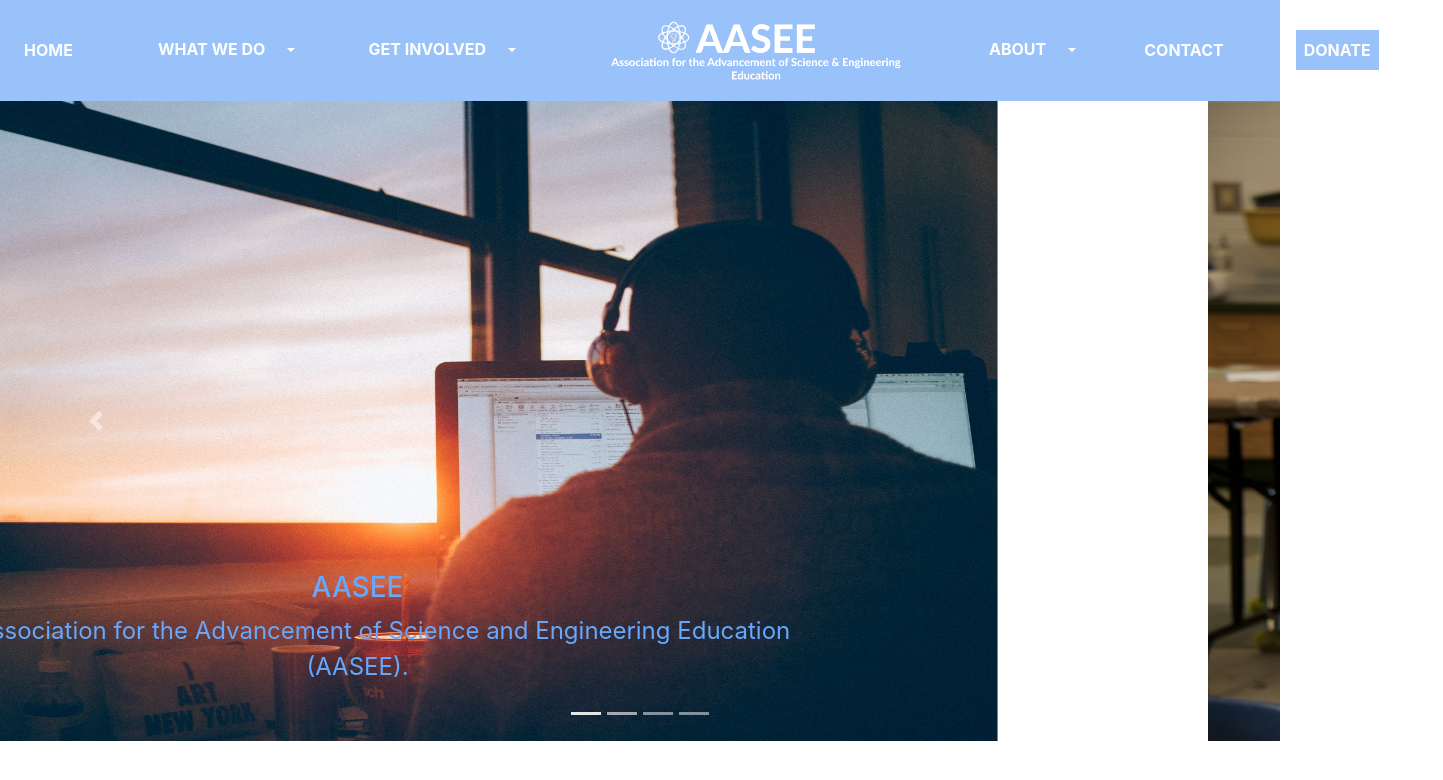
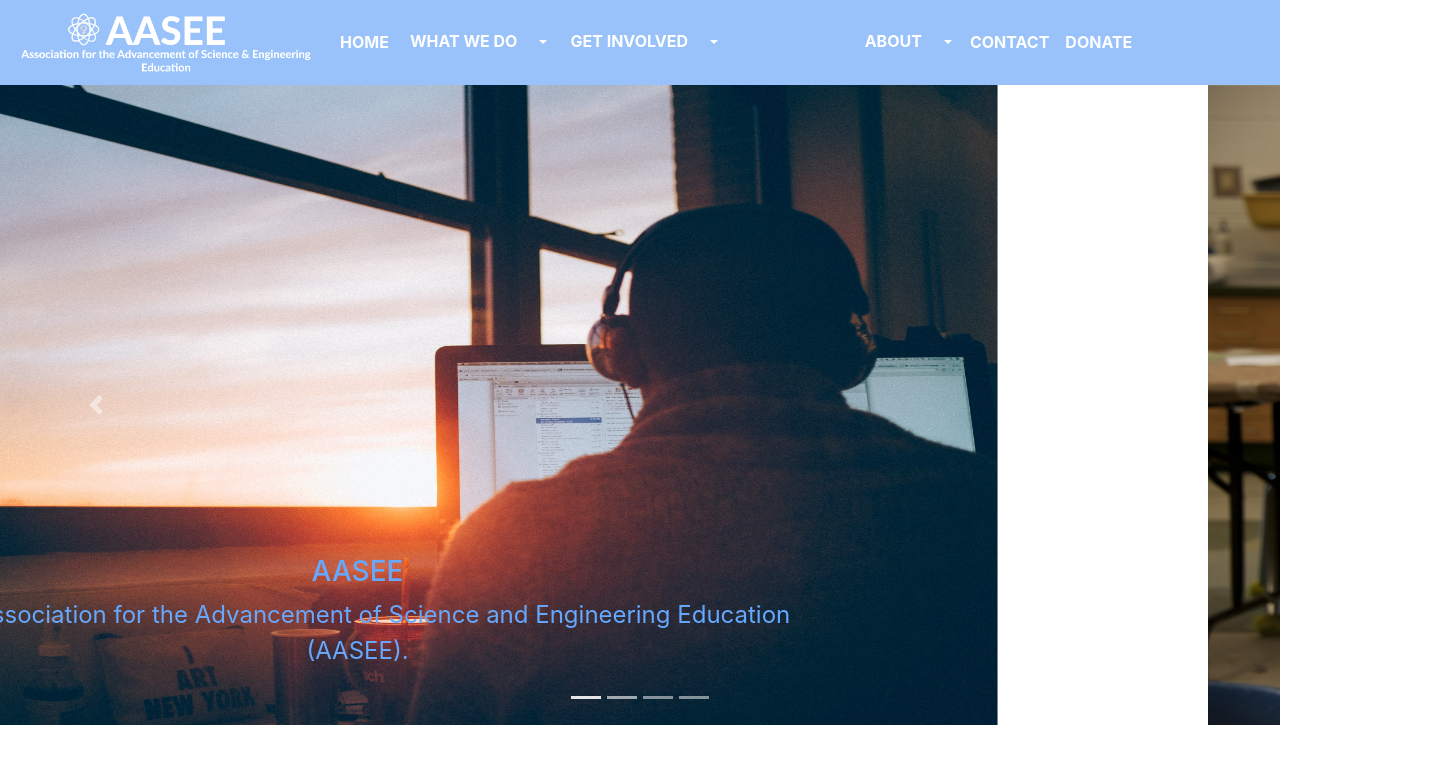
Before and after one commit to MushtabaA/AASEE-Website, a React (Create React App) app in the folder react-bootstrap/: page / in a window 1280 px wide. Shown: the top 780 px of the page, 1443 px wide, since content can reach past the window. Built offline with nearby package versions, Linux system fonts and the light colour scheme.

Commit message:
Finally fixed navbar

```diff
--- a/react-bootstrap/src/components/Top_Navbar.css
+++ b/react-bootstrap/src/components/Top_Navbar.css
@@ -1,3 +1,5 @@
+/*
+
 .navbar-brand {
     width: 100%;
     text-align: center;
@@ -33,34 +35,46 @@
 .navbar-custom {
     background-color: rgba(152, 194, 249, 1);
 }
-/* change the brand and text color */
+
 .navbar-custom .navbar-brand,
 .navbar-custom .navbar-text {
 color: white;
 }
-/* change the link color */
+
 .navbar-custom .navbar-nav .nav-link {
     color: white;
 }
-/* change the color of active or hovered links */
+
 .navbar-custom .nav-item.active .nav-link,
 .navbar-custom .nav-item:hover .nav-link {
     color: white;
+}  */
+
+.color-nav {
+    background-color: rgba(152, 194, 249, 1);
 }
-.sticky {
-    position: fixed;
-    top: 0;
-    width: 100%;
+
+.nav-link:hover{
+    display: inline-block;
+    font-weight: bold;
+    color: black !important;
+    background-color: rgba(152, 194, 249, 1);
+
+}
+ .nav-link {
+     color: white !important;
+     font-weight: bold;
   }
-  .sticky + .content {
-    padding-top: 60px;
+.dropdown-item{
+    background-color: rgba(152, 194, 249, 1);
+    color: white;
+    font-weight: bold;
+}
+.btn-dropdown-toggle {
+    background-color:  rgba(152, 194, 249, 1);
+    color: white;
+    font-weight: bold;
   }
-  .content {
-    padding: 16px;
-  }
-
-  .sticky-element {
-    position: sticky;
-    top: 10;
-    z-index: 1;
- }
+  .dropdown-menu{
+    background-color: rgba(152, 194, 249, 1);
+}
--- a/react-bootstrap/src/components/Top_Navbar.jsx
+++ b/react-bootstrap/src/components/Top_Navbar.jsx
@@ -17,7 +17,147 @@ import "./Top_Navbar.css";
 export default class Top_Navbar extends Component {
     render() {
         return (
-            <Navbar className="navbar navbar-expand-sm navbar-custom sticky content sticky-element" collapseOnSelect expand="lg" variant="light">
+      //       <Navbar className="sticky content sticky-element" collapseOnSelect expand="lg" variant="light">
+      //       <Navbar.Toggle aria-controls="responsive-navbar-nav" />
+      //       <Navbar.Collapse id="responsive-navbar-nav">
+      //         <Nav className="mr-auto">
+      //           <Nav.Link eventKey={1} componentClass={Link} href="/" to="/">HOME</Nav.Link>
+      //           <Dropdown as={ButtonGroup}>
+      //                 <Button variant="dropdown-toggle" href="/what_we_do">WHAT WE DO</Button>
+
+      //         <Dropdown.Toggle
+      //           split
+      //           variant="dropdown-toggle"
+      //           id="dropdown-split-basic"
+      //         />
+
+      //         <Dropdown.Menu>
+      //           <Dropdown.Item
+      //             eventKey={3}
+      //             componentClass={Link}
+      //             href="/Strategies"
+      //             to="/Strategies"
+      //           >
+      //             Strategies
+      //           </Dropdown.Item>
+      //           <Dropdown.Item
+      //             eventKey={4}
+      //             componentClass={Link}
+      //             href="/Classroom"
+      //             to="/Classroom"
+      //           >
+      //             Classroom Activties
+      //           </Dropdown.Item>
+      //         </Dropdown.Menu>
+      //       </Dropdown>
+      //       <Dropdown as={ButtonGroup}>
+      //         <Button variant="dropdown-toggle" href="/get_involved">
+      //           GET INVOLVED
+      //         </Button>
+
+      //         <Dropdown.Toggle
+      //           split
+      //           variant="dropdown-toggle"
+      //           id="dropdown-split-basic"
+      //         />
+
+      //         <Dropdown.Menu>
+      //           <Dropdown.Item
+      //             eventKey={3}
+      //             componentClass={Link}
+      //             href="/get_involved/#Volunteer"
+      //             to="/get_involved/#Volunteer"
+      //           >
+      //             Be a Volunteer
+      //           </Dropdown.Item>
+      //           <Dropdown.Item
+      //             eventKey={4}
+      //             componentClass={Link}
+      //             href="/get_involved/#Partner"
+      //             to="/get_involved/#Partner"
+      //           >
+      //             Be our Partner
+      //           </Dropdown.Item>
+      //         </Dropdown.Menu>
+      //       </Dropdown>
+      //     </Nav>
+      //   </Navbar.Collapse>
+      //   <Navbar.Brand href="/" to="/">
+      //     <img
+      //       id="logo-navbar-middle"
+      //       src="/assets/HeaderLogo.png"
+      //       width="300"
+      //       alt=""
+      //     />
+      //   </Navbar.Brand>
+      //   <Navbar.Collapse id="responsive-navbar-nav">
+      //     <Nav>
+      //       <Dropdown as={ButtonGroup}>
+      //         <Button variant="dropdown-toggle" href="/about">
+      //           ABOUT
+      //         </Button>
+
+      //         <Dropdown.Toggle
+      //           split
+      //           variant="dropdown-toggle"
+      //           id="dropdown-split-basic"
+      //         />
+
+      //         <Dropdown.Menu>
+      //           <Dropdown.Item
+      //             eventKey={5}
+      //             componentClass={Link}
+      //             href="/news"
+      //             to="/news"
+      //           >
+      //             News
+      //           </Dropdown.Item>
+      //           <Dropdown.Item
+      //             eventKey={6}
+      //             componentClass={Link}
+      //             href="/volunteers"
+      //             to="/volunteers"
+      //           >
+      //             Volunteers
+      //           </Dropdown.Item>
+      //           <Dropdown.Item
+      //             eventKey={7}
+      //             componentClass={Link}
+      //             href="/BOD"
+      //             to="/BOD"
+      //           >
+      //             Board of Directors
+      //           </Dropdown.Item>
+      //         </Dropdown.Menu>
+      //       </Dropdown>
+      //       <Nav.Link
+      //         eventKey={8}
+      //         componentClass={Link}
+      //         href="/contact"
+      //         to="/contact"
+      //       >
+      //         CONTACT
+      //       </Nav.Link>
+      //       <Nav.Link
+      //         eventKey={9}
+      //         componentClass={Link}
+      //         href="/donate"
+      //         to="/donate"
+      //       >
+      //         DONATE
+      //       </Nav.Link>
+      //     </Nav>
+      //   </Navbar.Collapse>
+      // </Navbar>
+      <Navbar className="color-nav" collapseOnSelect expand="lg" variant="dark" sticky="top">
+  <Navbar.Brand href="/" to="/">
+  <img
+        src="/assets/HeaderLogo.png"
+        width="300"
+        className="d-inline-block align-top"
+        alt="AASEE Home Logo"
+      />
+  </Navbar.Brand>
   <Navbar.Toggle aria-controls="responsive-navbar-nav" />
   <Navbar.Collapse id="responsive-navbar-nav">
     <Nav className="mr-auto">
@@ -81,17 +221,8 @@ export default class Top_Navbar extends Component {
               </Dropdown.Menu>
             </Dropdown>
     </Nav>
-        </Navbar.Collapse>
-        <Navbar.Brand href="/" to="/">
-          <img
-            id="logo-navbar-middle"
-            src="/assets/HeaderLogo.png"
-            width="300"
-            alt=""
-          />
-        </Navbar.Brand>
-        <Navbar.Collapse id="responsive-navbar-nav">
-          <Nav>
+    <Nav className="mr-auto">
+
     <Dropdown as={ButtonGroup}>
               <Button variant="dropdown-toggle" href="/about">
                 ABOUT
```
Lines whose indentation alone changed are shown as unchanged.
